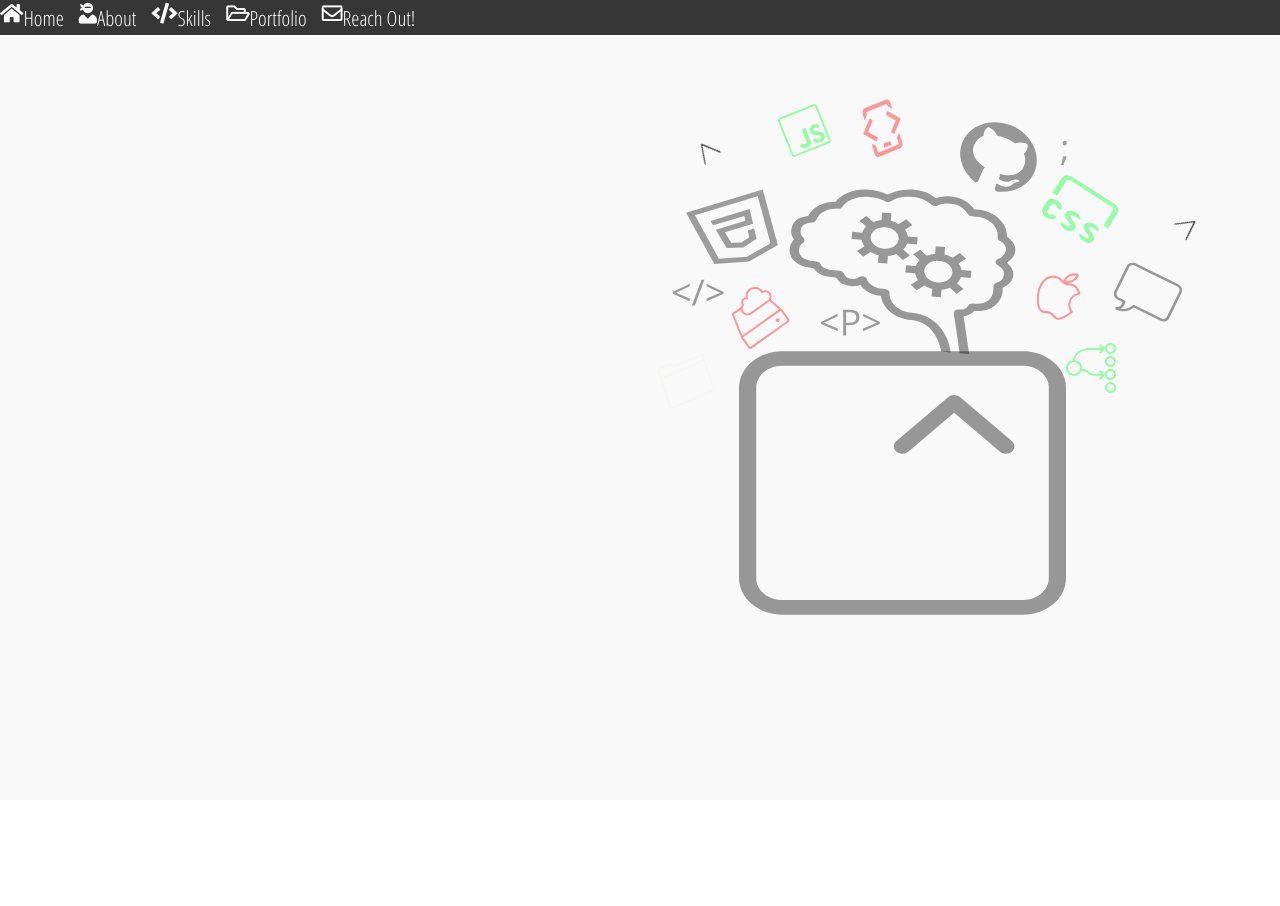
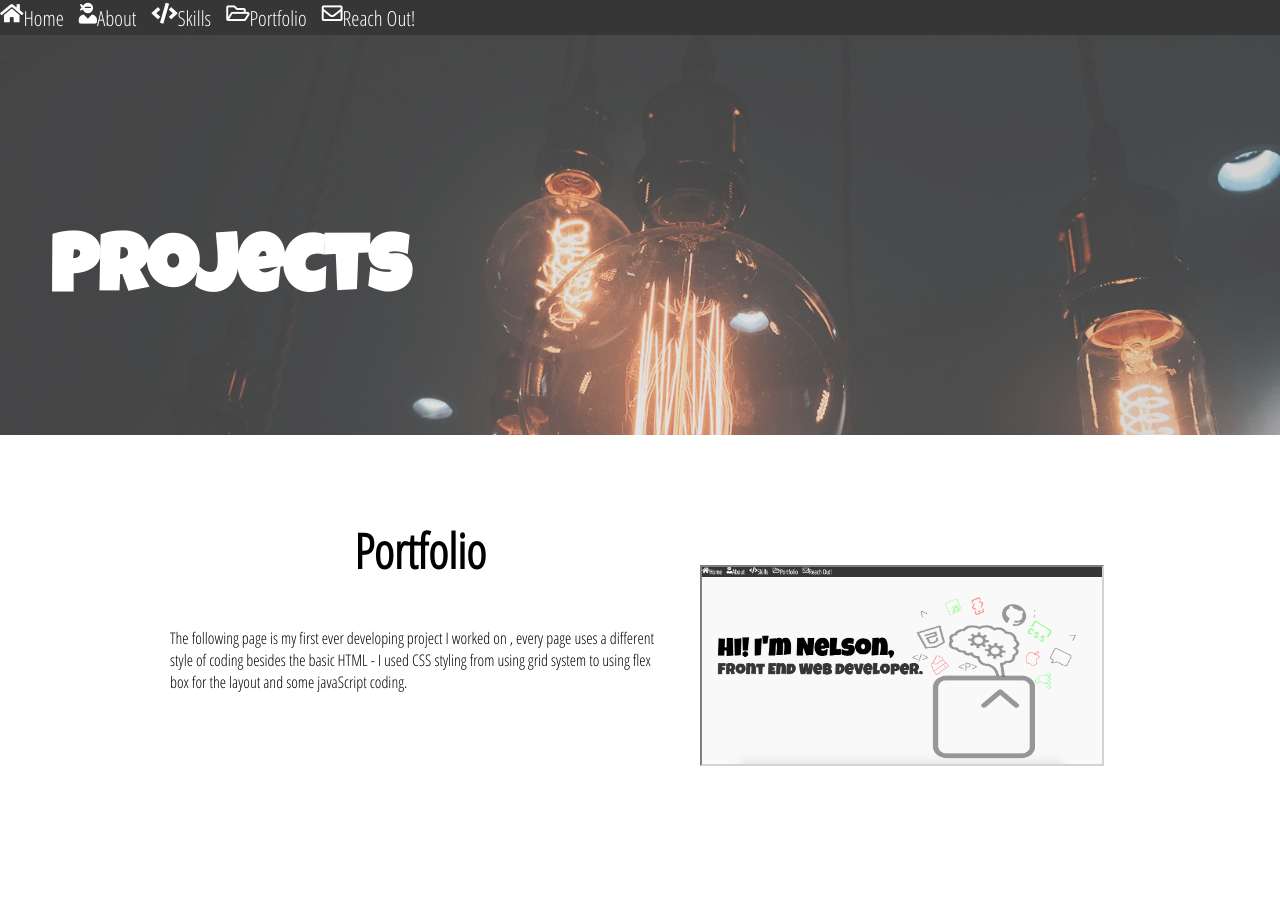
Before and after one commit to Nlparra/Nlparra.github.io, a plain HTML site: page portfolio.html in a window 1280 px wide. Before the commit the page ends 800 px from the top, so only its background shows below. Drawn offline with Linux system fonts and the light colour scheme; a web font is replaced by a local one.

Commit message:
format the first project

```diff
--- a/portfolio.html
+++ b/portfolio.html
@@ -12,7 +12,7 @@
     <link rel="stylesheet" href="styles.css">
     <title>NLParra.Dev</title>
 </head>
-<body>
+<body class="different">
     <nav class="header">
         <button onclick="myFunction()" class="dropbtn">Dropdown</button>
         <a class="home" href="index.html">
@@ -30,5 +30,51 @@
         <a class="contact"href="reachout.html">
         <i class="far fa-envelope"></i>Reach Out!</a>
     </nav>
+
+   <div class="hero">
+       <h1 class="works">
+           Projects
+       </h1>
+   </div>
+
+   <div class="whole-body">
+   <div class=portfolio>
+        <section class= portfolio>
+        <h2 class="port">Portfolio</h2>
+        <p class="port">The following page is my first ever developing project I worked on , every page uses a different style of coding besides the basic HTML - I used CSS styling from using grid system to using flex box for the layout and some javaScript coding.  </p>
+        </section>
+        <div class="home-pic">
+            <a href="index.html">
+            <img class="home" src="homescreen.png" alt="Home Page">
+            </a>
+        </div>
+   </div>
+   <div class=H&G>
+        <section>
+        <h3></h3>
+        <p></p>
+        </section>
+        <div>
+            <img src="" alt="">
+        </div>
+   </div>
+   <div class=Travel>
+        <section>
+        <h3></h3>
+        <p></p>
+        </section>
+        <div>
+            <img src="" alt="">
+        </div>
+   </div>
+
+
+
+
+
+
+
+
+</div>
 </body>
 </html>
--- a/styles.css
+++ b/styles.css
@@ -56,10 +56,9 @@ font-family:'Luckiest Guy', cursive;
 }
 
 span{
-color: rgb(53, 53, 53);
 display: flex;
 font-size: 50px;
-color: rgb(54, 54, 54);
+color: rgb(54,54,54);
 }
 
 div.body{
@@ -67,9 +66,6 @@ display: flex;
 flex-direction: row;
 }
 
-span.coma {
-color: green;
-}
 
 nav.header a{
 display: flex;
@@ -118,6 +114,7 @@ img{
   max-width: 300px;
   height: auto;
   border-radius: 8%;
+
 }
 
 img:hover{
@@ -233,3 +230,78 @@ button:hover{
   cursor: pointer;
   ;
 }
+
+/* PORTFOLIO STYLING  */
+
+.hero{
+  display: flex;
+  justify-content: center;
+  flex-direction: column;
+  margin-top: 35px;
+  height: 400px;
+  background-image: url(bright-clear-close-up-401107.jpg);
+  background-size:cover;
+  filter: opacity(80%);
+};
+
+
+h1.hero{
+  margin-left: 10%;
+  margin-right: 10%;
+  display: flex;
+  justify-content: center;
+}
+
+h1.works{
+  color: white;
+  font-size: 5rem;
+}
+
+p.intro-port{
+  margin-left: 13%;
+  color: white;
+}
+
+.whole-body{
+margin-left: 100px;
+margin-right: 100px;
+}
+
+div.portfolio{
+  height: 350px;
+  margin-left: 20px;
+  margin-right: 20px;
+  margin-top: 40px;
+  display: flex;
+  flex-direction: row;
+}
+
+.home-pic{
+margin-top: 30px;
+margin-right: 30px;
+margin-bottom: 18px;
+}
+
+.port{
+margin-left: 50px;
+margin-right: 30px;
+width: 500px;
+}
+
+div.portfolio:hover{
+border: black 4px transparent;
+-webkit-box-shadow: 11px 11px 0px 0px rgba(0, 0, 0, 0.27);
+-moz-box-shadow:    11px 11px 0px 0px rgba(0, 0, 0, 0.27);
+box-shadow:         11px 11px 0px 0px rgba(0, 0, 0, 0.27);
+transform: scale(1.2) 2s;
+border: solid 2px rgb(211, 211, 211);
+}
+
+img.home{
+  margin-top: 60px;
+  margin-right: 50px;
+  max-width: 400px;
+  height: auto;
+  border-radius: 0px;
+  border: inset rgb(211, 211, 211) 2px;
+}
```
Also changed, not shown: index.html (+1 -1 lines), bright-clear-close-up-401107.jpg (added), homescreen.png (added).
